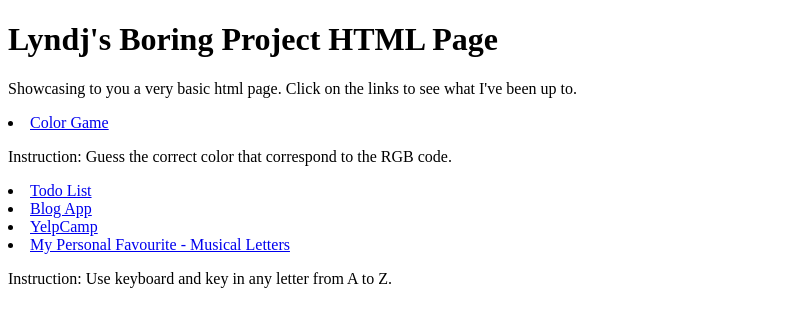
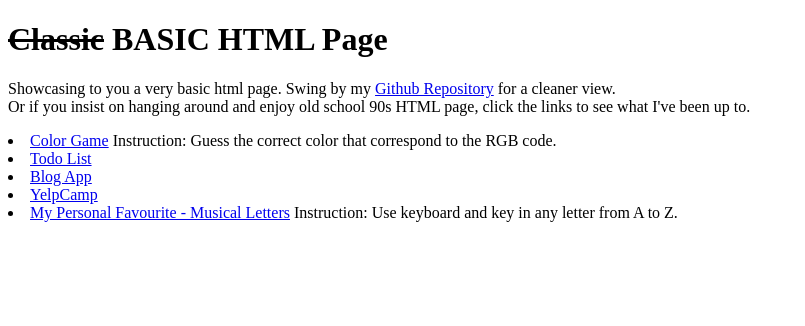
Before and after one commit to lyndj/lyndj.github.io, a plain HTML site: page projects.html in a window 1280 px wide. Shown: the whole page, without its empty margins (0-805 px from the left). Drawn offline with Linux system fonts and the light colour scheme.

Commit message:
Modify projects description

```diff
--- a/projects.html
+++ b/projects.html
@@ -5,16 +5,14 @@
 </head>
 <body>
 
-<h1>Lyndj's Boring Project HTML Page</h1>
-<p>Showcasing to you a very basic html page. Click on the links to see what I've been up to.</p>
+<h1><strike>Classic</strike> BASIC HTML Page</h1>
+<p>Showcasing to you a very basic html page. Swing by my <a href="https://github.com/lyndj">Github Repository</a> for a cleaner view.<br>Or if you insist on hanging around and enjoy old school 90s HTML page, click the links to see what I've been up to. </p>
 <div>
-	<li><a href="https://lyndj.github.io/Color-Game/" target="_blank">Color Game</a>
-		<p>Instruction: Guess the correct color that correspond to the RGB code.</p></li>
+	<li><a href="https://lyndj.github.io/Color-Game/" target="_blank">Color Game</a> Instruction: Guess the correct color that correspond to the RGB code.</li>
 	<li><a href="https://lyndj.github.io/Todo-List-App/" target="_blank">Todo List </a></li>
     <li><a href="https://lyndj-restful-blogapp.herokuapp.com/" target="_blank">Blog App</a></li>
     <li><a href="https://lyndj-yelpcamp.herokuapp.com/" target="_blank">YelpCamp</a></li>
-    <li><a href="https://lyndj-yelpcamp.herokuapp.com/" target="_blank">My Personal Favourite - Musical Letters</a>
-    	<p>Instruction: Use keyboard and key in any letter from A to Z.</p></li>
+    <li><a href="https://lyndj.github.io/musical-letters/" target="_blank">My Personal Favourite - Musical Letters</a> Instruction: Use keyboard and key in any letter from A to Z.</li>
 </div>
 
 </body>
```
